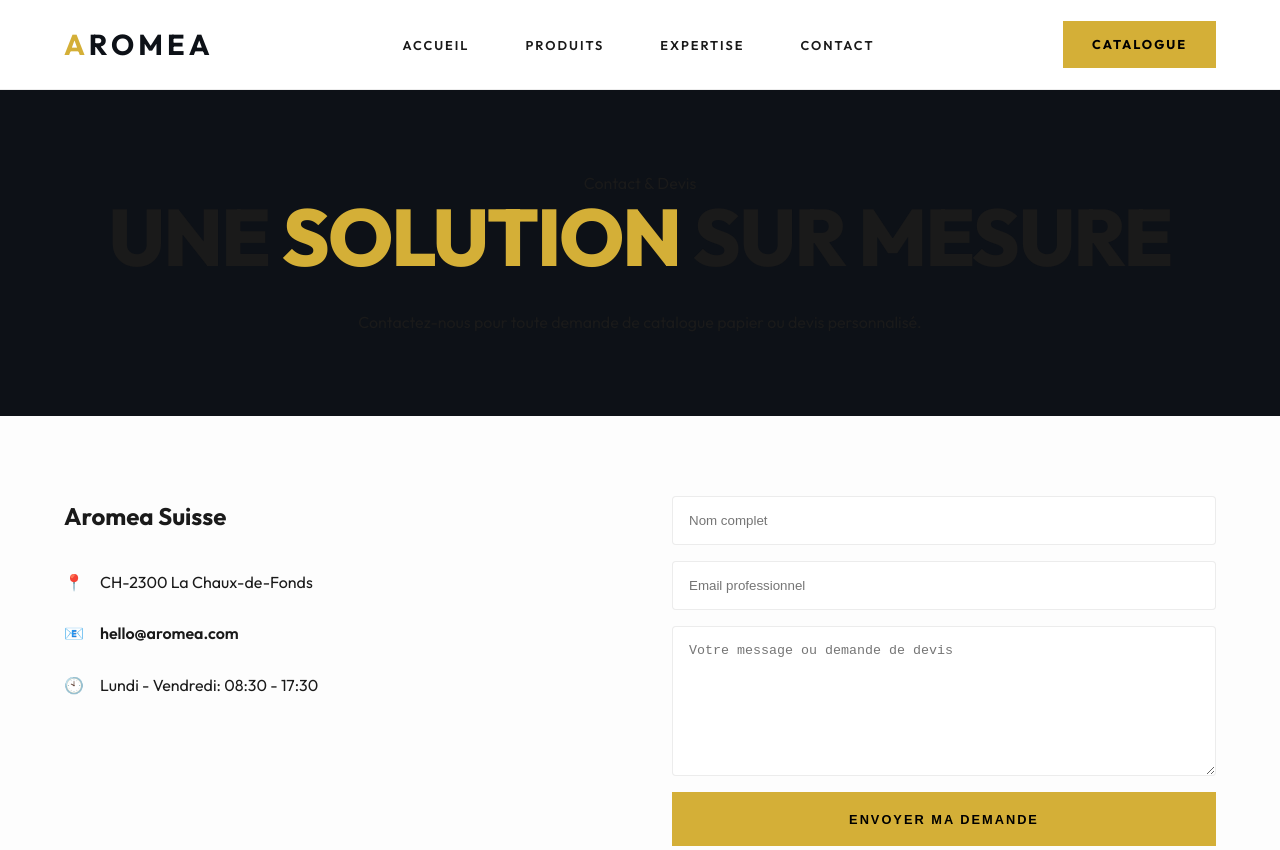
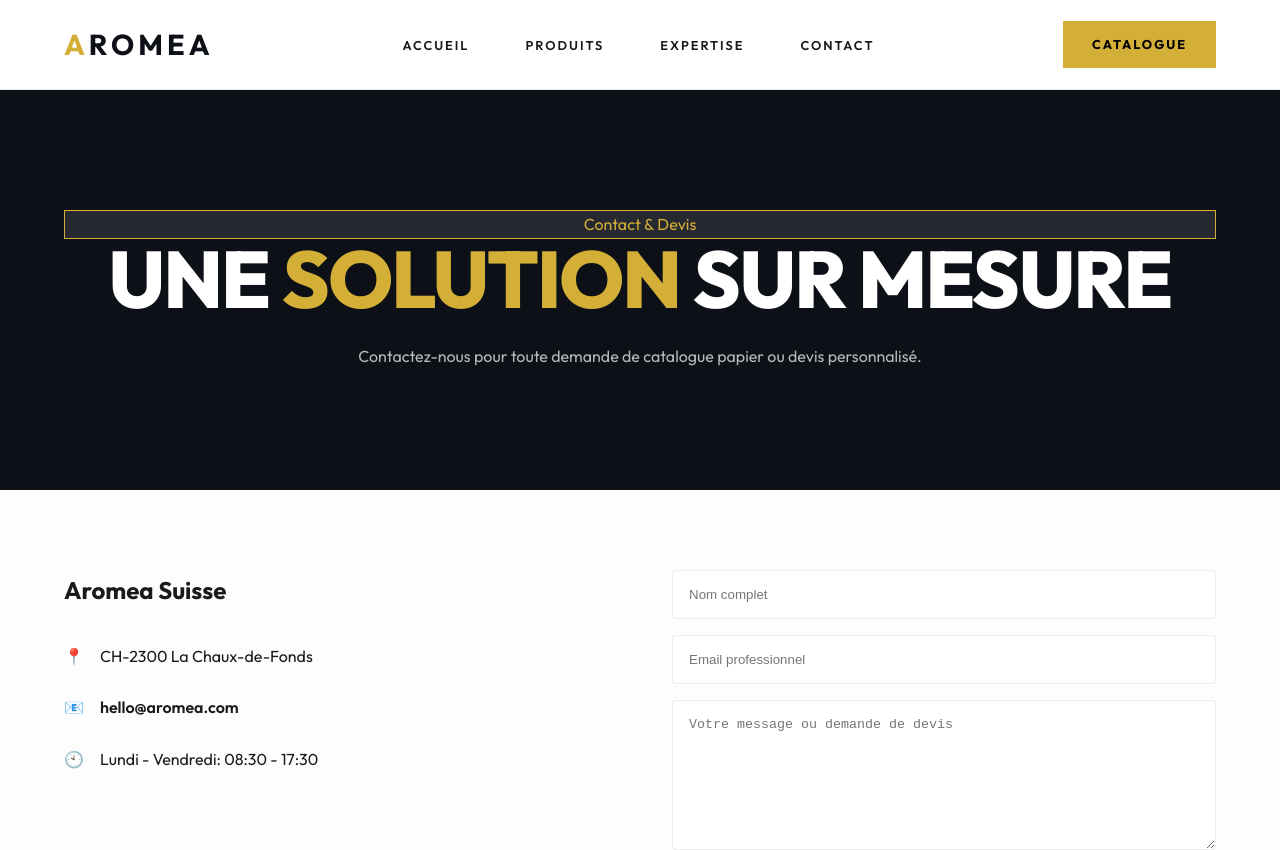
Before and after one commit to moussaouihaki/aromea, a Next.js app: page /contact in a window 1280 px wide. Shown: the top 850 px of the page. Built offline with nearby package versions, Linux system fonts and the light colour scheme; a web font is replaced by a local one.

Commit message:
UI: Fix text visibility on dark backgrounds (Expertise & Contact)

```diff
--- a/src/app/contact/page.tsx
+++ b/src/app/contact/page.tsx
@@ -1,11 +1,11 @@
 export default function ContactPage() {
   return (
     <main className="contact-page">
-      <section className="contact-hero" style={{ padding: '80px 0', background: 'var(--bg-dark)', textAlign: 'center' }}>
+      <section className="contact-hero" style={{ padding: '120px 0', background: 'var(--bg-dark)', textAlign: 'center', color: 'white' }}>
         <div className="container">
-          <div className="badge">Contact & Devis</div>
-          <h1>Une <span className="highlight">Solution</span> sur Mesure</h1>
-          <p>Contactez-nous pour toute demande de catalogue papier ou devis personnalisé.</p>
+          <div className="badge" style={{ background: 'rgba(255,255,255,0.1)', color: 'var(--primary)', border: '1px solid var(--primary)' }}>Contact & Devis</div>
+          <h1 style={{ color: 'white', marginBottom: '1.5rem' }}>Une <span className="highlight">Solution</span> sur Mesure</h1>
+          <p style={{ color: 'rgba(255,255,255,0.7)', maxWidth: '700px', margin: '0 auto' }}>Contactez-nous pour toute demande de catalogue papier ou devis personnalisé.</p>
         </div>
       </section>
 
```
Also changed, not shown: src/app/expertise/page.tsx (+4 -4 lines).
